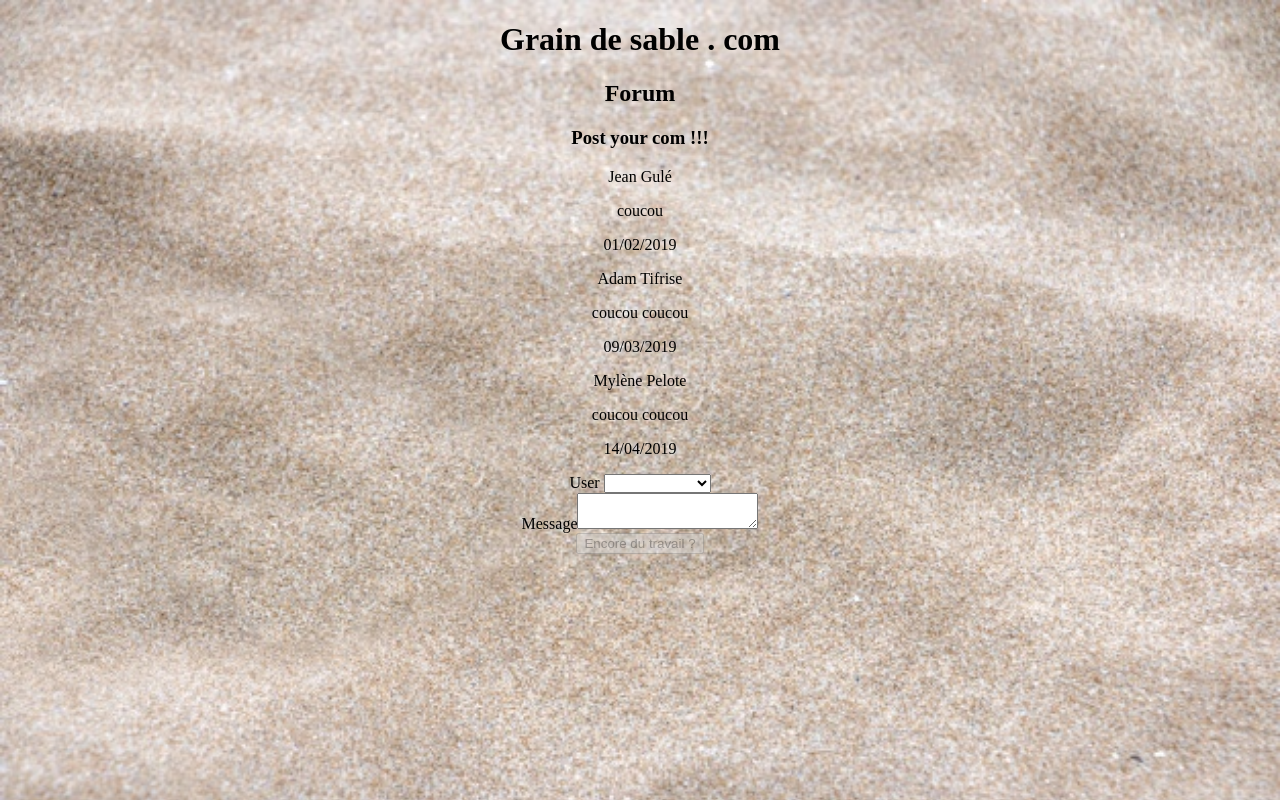
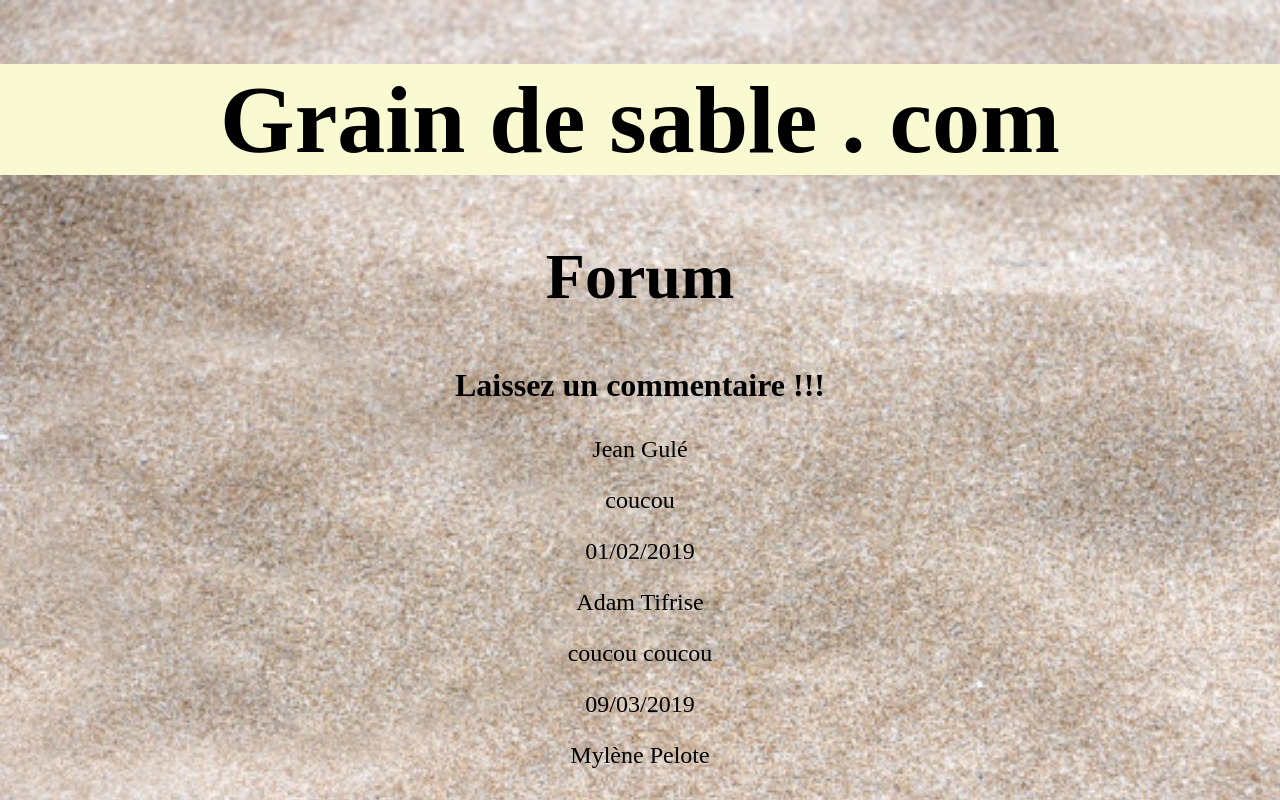
Before and after one commit to RomainBon/PostApp, an Angular app: page / in a window 1280 px wide. Shown: the top 800 px of the page. Built offline with nearby package versions, Linux system fonts and the light colour scheme.

Commit message:
css bidon Dune Pierre deux coups

```diff
--- a/src/app/app.component.html
+++ b/src/app/app.component.html
@@ -1,9 +1,9 @@
 <header class="App-Title">
   <h1> Grain de sable . com </h1>
-  <h2> Forum </h2>
-  <h3> Post your com !!!</h3>
 </header>
 <main class="App-Posted">
+    <h2> Forum </h2>
+    <h3> Laissez un commentaire !!!</h3>
   <app-post></app-post>
   <app-create></app-create>
 </main>
--- a/src/app/create/create.component.html
+++ b/src/app/create/create.component.html
@@ -1,6 +1,6 @@
 <form (ngSubmit)="addPosts(); form.reset()" #form="ngForm">
   <div>
-    <label for="create[user]">User </label>
+    <label for="create[user]">Identifiant </label>
     <select name="user" id="create[user]" [(ngModel)]="newPost.user" required >
       <option *ngFor="let user of userList" value= "{{ user.name }}">{{user.name}}</option>
     </select>
@@ -9,5 +9,5 @@
     <label for="create[message]">Message</label>
     <textarea type="text" id="create[message]" name="name" [(ngModel)]="newPost.message" required #inputName="ngModel"></textarea>
   </div>
-  <button [disabled]="form.invalid">Encore du travail ?</button>
+  <button [disabled]="form.invalid">Insèrez votre commentaire</button>
 </form>
--- a/src/styles.css
+++ b/src/styles.css
@@ -1,5 +1,7 @@
 header {
+    background-color: lightgoldenrodyellow;
     text-align: center;
+    font-size: 3em;
     margin-left: auto;
     margin-right: auto;
     width: auto;
@@ -19,8 +21,12 @@ main {
     margin-right: auto;
     width: auto;
 }
-
-app-post div {
-background-color: lightgoldenrodyellowgit;
-
+h2 {
+    font-size: 4em;
 }
+h3 {
+    font-size: 2em;
+}
+p {
+    font-size: 1.5em;
+}
```
